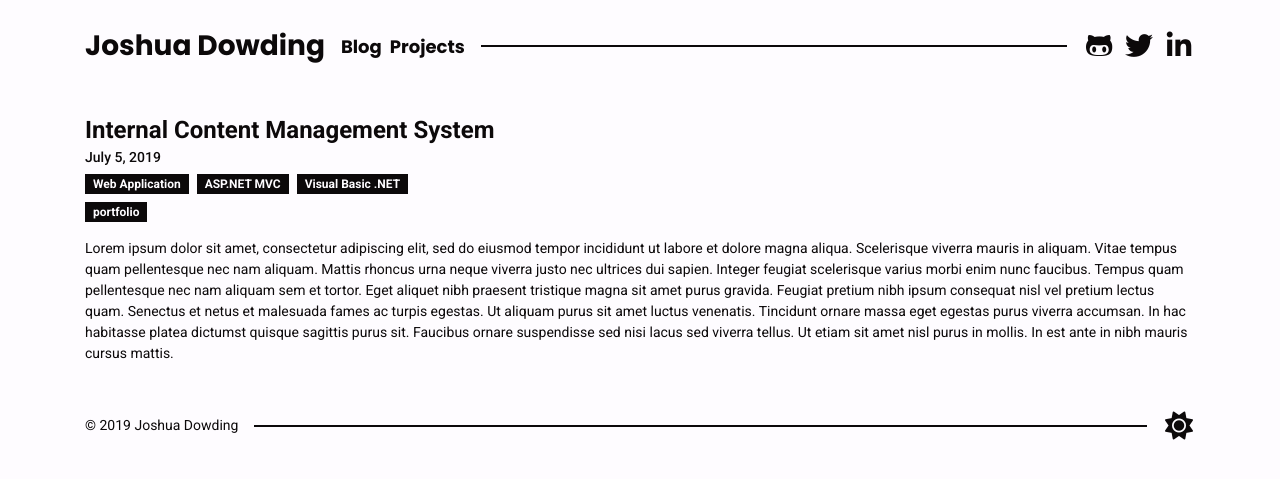
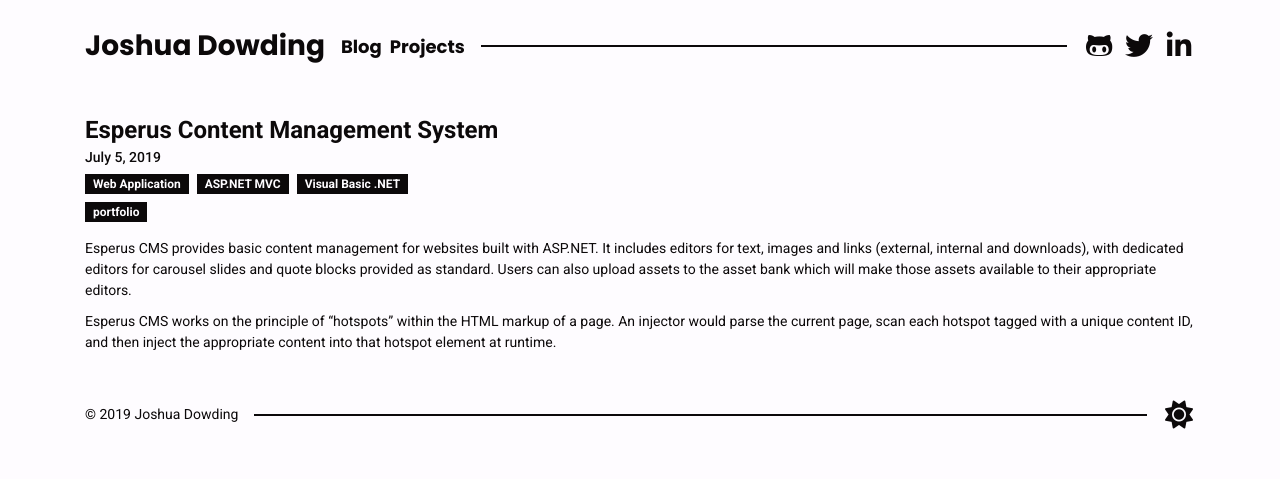
Before and after one commit to joshuadowding/jdowding.me, a Jekyll site: the page built from _posts/2019-07-05-Portfolio.md, in a window 1280 px wide. Shown: the top 479 px of the page. Built offline with Jekyll 4.4.1, drawn with Linux system fonts in a browser that asks for light colours; nearby versions of some CDN libraries.

Commit message:
projects: write-up the esperus-cms project

```diff
--- a/_posts/2019-07-05-Portfolio.md
+++ b/_posts/2019-07-05-Portfolio.md
@@ -1,6 +1,6 @@
 ---
 layout: post
-title: Internal Content Management System
+title: Esperus Content Management System
 subtitle: Esperus Systems
 image: /img/portfolio/bombjour-1.jpg
 categories: portfolio
@@ -11,4 +11,6 @@ tags:
  - Visual Basic .NET
 ---
 
-Lorem ipsum dolor sit amet, consectetur adipiscing elit, sed do eiusmod tempor incididunt ut labore et dolore magna aliqua. Scelerisque viverra mauris in aliquam. Vitae tempus quam pellentesque nec nam aliquam. Mattis rhoncus urna neque viverra justo nec ultrices dui sapien. Integer feugiat scelerisque varius morbi enim nunc faucibus. Tempus quam pellentesque nec nam aliquam sem et tortor. Eget aliquet nibh praesent tristique magna sit amet purus gravida. Feugiat pretium nibh ipsum consequat nisl vel pretium lectus quam. Senectus et netus et malesuada fames ac turpis egestas. Ut aliquam purus sit amet luctus venenatis. Tincidunt ornare massa eget egestas purus viverra accumsan. In hac habitasse platea dictumst quisque sagittis purus sit. Faucibus ornare suspendisse sed nisi lacus sed viverra tellus. Ut etiam sit amet nisl purus in mollis. In est ante in nibh mauris cursus mattis.
+Esperus CMS provides basic content management for websites built with ASP.NET. It includes editors for text, images and links (external, internal and downloads), with dedicated editors for carousel slides and quote blocks provided as standard. Users can also upload assets to the asset bank which will make those assets available to their appropriate editors.
+
+Esperus CMS works on the principle of "hotspots" within the HTML markup of a page. An injector would parse the current page, scan each hotspot tagged with a unique content ID, and then inject the appropriate content into that hotspot element at runtime.
```
Also changed, not shown: projects.html (line endings or trailing spaces).
